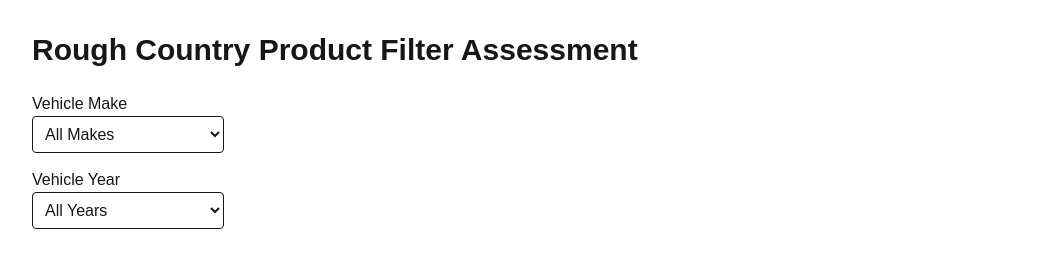
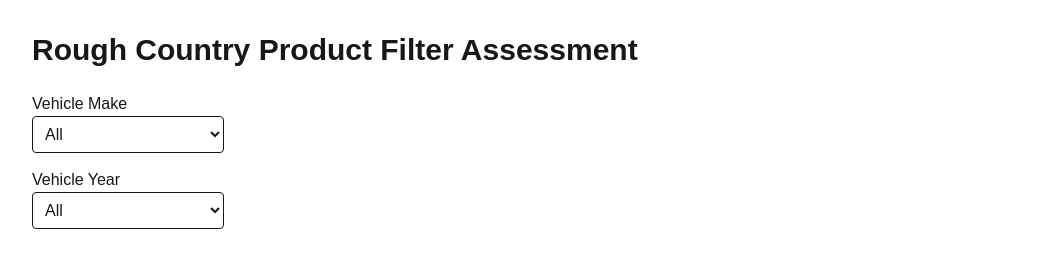
Before and after one commit to JayPTucker/rough-country-filter, a Next.js app: page / in a window 1280 px wide. Shown: the top 279 px of the page, without its empty margins (128-1167 px from the left). Built offline with nearby package versions, Linux system fonts and the light colour scheme.

Commit message:
Added better filters
- Filters upgrade for scalability

```diff
--- a/components/Filter.tsx
+++ b/components/Filter.tsx
@@ -1,3 +1,5 @@
+import { MOCK_PRODUCTS } from "@/data/products";
+
 // interface for the props of the Filter component
 interface FilterProps {
   selectedMake: string;
@@ -7,12 +9,25 @@
 }
 
 // Filter component to allow users to select a vehicle make for filtering products
+
 export default function Filter({
   selectedMake,
   setSelectedMake,
   selectedYear,
   setSelectedYear,
+
 }: FilterProps) {
+
+    const makes = [
+        "All",
+        ...new Set(MOCK_PRODUCTS.map((product) => product.make)),
+    ];
+
+    const years = [
+        "All",
+        ...new Set(MOCK_PRODUCTS.map((product) => product.year.toString())),
+    ];
+
   return (
     <div className="mb-6">
         <label htmlFor="make" className="block">
@@ -28,12 +43,12 @@
         }
         className="vehicleMakeSelect"
         >
-            <option value="All">All Makes</option>
-            <option value="Ford">Ford</option>
-            <option value="Jeep">Jeep</option>
-            <option value="Toyota">Toyota</option>
-            <option value="Ram">Ram</option>
-            <option value="Chevrolet">Chevrolet</option>
+            {/* References lines 21-30 to make the app more scalable rather than input options manually */}
+            {makes.map((make) => (
+                <option key={make} value={make}>
+                    {make}
+                </option>
+            ))}
         </select>
 
         <label htmlFor="year" className="block">
@@ -49,11 +64,12 @@
         }
         className="vehicleYearSelect"
         >
-            <option value="All">All Years</option>
-            <option value="2020">2020</option>
-            <option value="2021">2021</option>
-            <option value="2022">2022</option>
-            <option value="2023">2023</option>
+            {/* References lines 21-30 to make the app more scalable rather than input options manually */}
+            {years.map((year) => (
+                <option key={year} value={year}>
+                    {year}
+                </option>
+            ))}
         </select>
     </div>
   );
```
